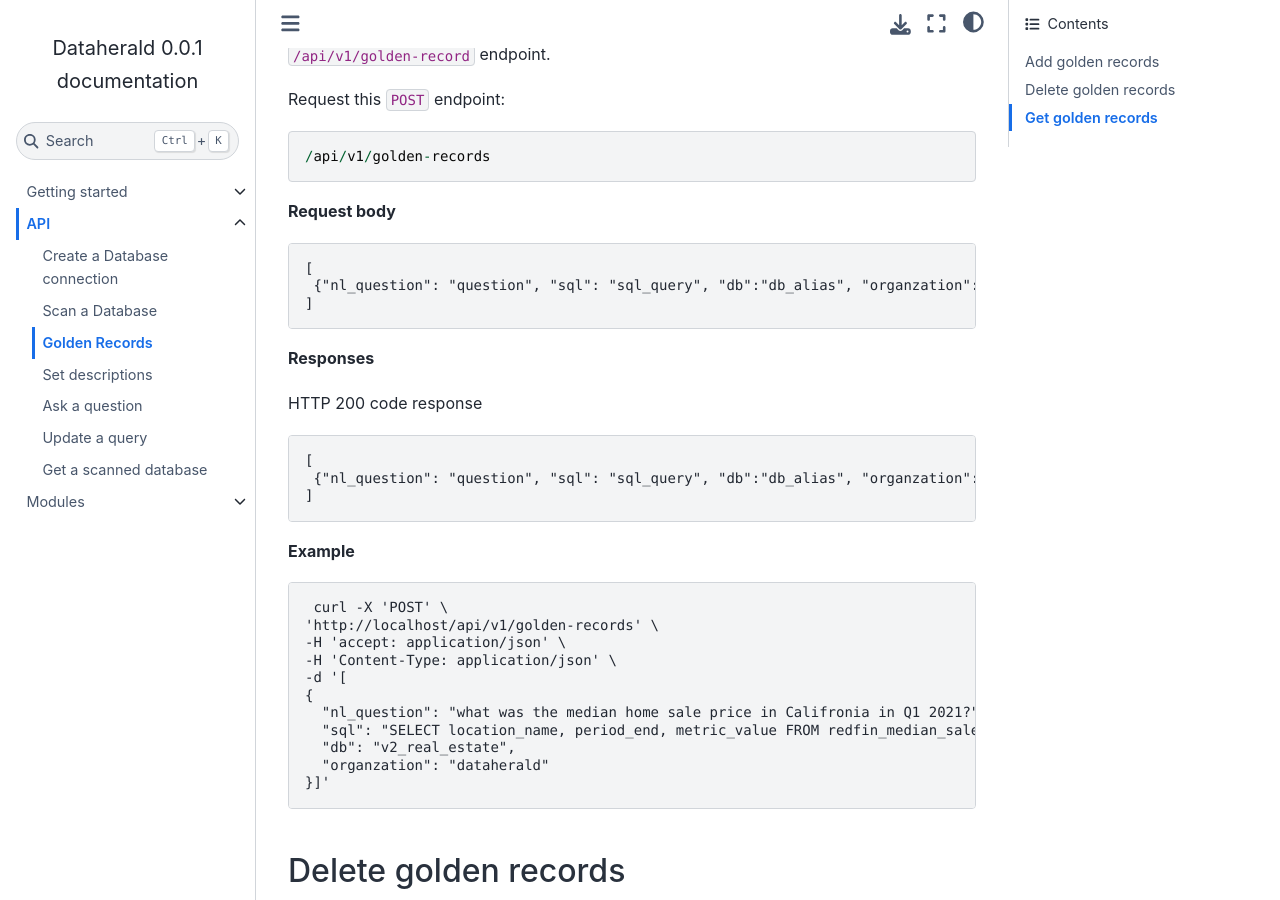
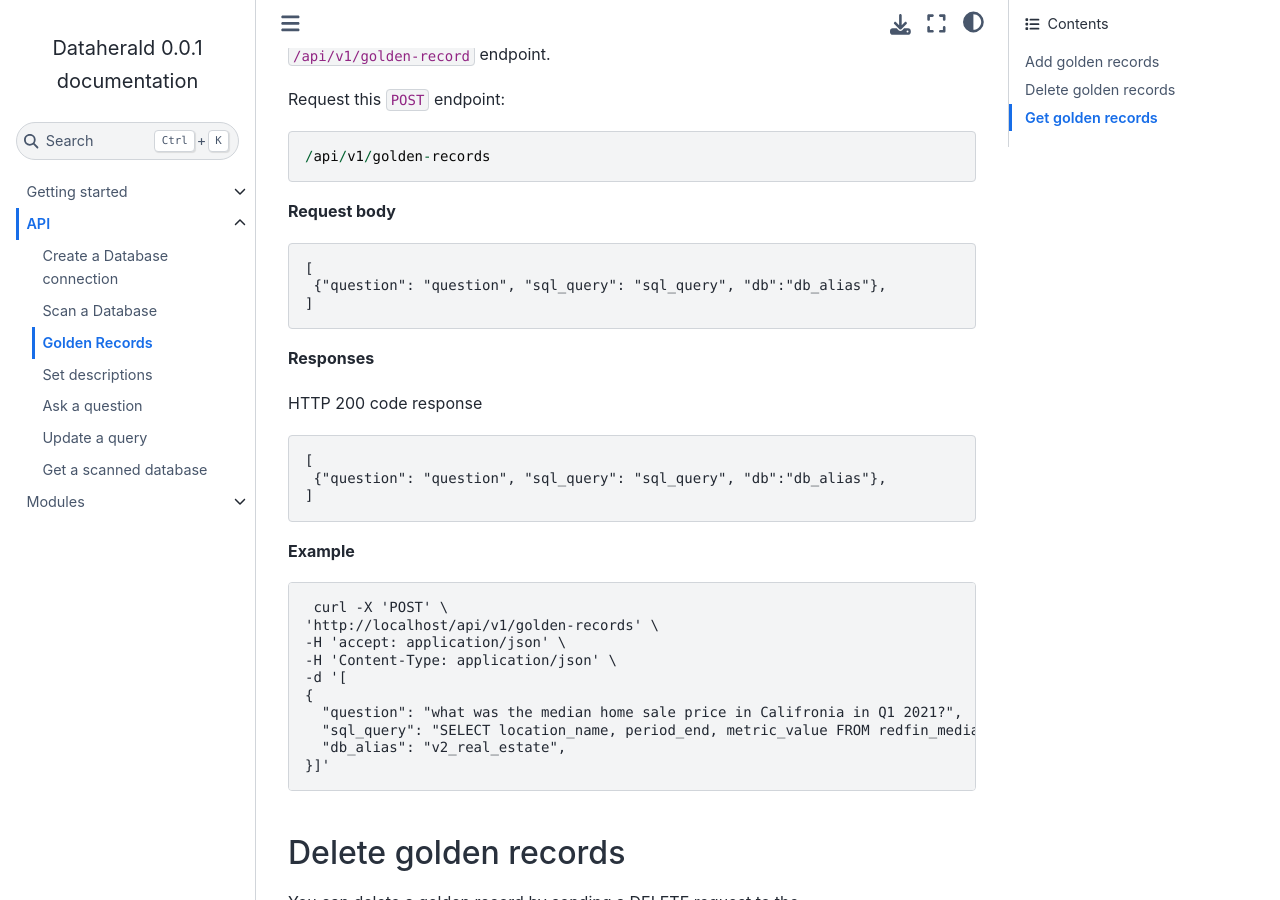
Before and after one commit to Dataherald/dataherald, a Sphinx documentation site: the page built from docs/api.golden_record.rst, in a window 1280 px wide and 900 px high, scrolled down 376 px. Built offline with Sphinx 7.4.7 and the Sphinx Book theme 1.1.4, drawn with Linux system fonts in a browser that asks for light colours; some of the changed text lies outside the part shown.

Commit message:
DH-4506/updating_the delete_endpoint_response

```diff
--- a/docs/api.golden_record.rst
+++ b/docs/api.golden_record.rst
@@ -22,7 +22,7 @@
 .. code-block:: rst
 
    [
-    {"nl_question": "question", "sql": "sql_query", "db":"db_alias", "organzation":"dataherald"},
+    {"question": "question", "sql_query": "sql_query", "db":"db_alias"},
    ]
 
 **Responses**
@@ -32,7 +32,7 @@
 .. code-block:: rst
 
    [
-    {"nl_question": "question", "sql": "sql_query", "db":"db_alias", "organzation":"dataherald"},
+    {"question": "question", "sql_query": "sql_query", "db":"db_alias"},
    ]
 
 **Example**
@@ -46,10 +46,9 @@
   -H 'Content-Type: application/json' \
   -d '[
   {
-    "nl_question": "what was the median home sale price in Califronia in Q1 2021?",
-    "sql": "SELECT location_name, period_end, metric_value FROM redfin_median_sale_price rmsp WHERE geo_type = '\''state'\'' AND location_name='\''California'\'' AND property_type = '\''All Residential'\''   AND period_start BETWEEN '\''2021-01-01'\'' AND '\''2021-03-31'\'' ORDER BY period_end;",
-    "db": "v2_real_estate",
-    "organzation": "dataherald"
+    "question": "what was the median home sale price in Califronia in Q1 2021?",
+    "sql_query": "SELECT location_name, period_end, metric_value FROM redfin_median_sale_price rmsp WHERE geo_type = '\''state'\'' AND location_name='\''California'\'' AND property_type = '\''All Residential'\''   AND period_start BETWEEN '\''2021-01-01'\'' AND '\''2021-03-31'\'' ORDER BY period_end;",
+    "db_alias": "v2_real_estate",
   }]'
 
 Delete golden records
@@ -110,7 +109,7 @@
 .. code-block:: rst
 
    [
-    {"nl_question": "question", "sql": "sql_query", "db":"db_alias", "organzation":"dataherald"},
+   {"id": "id", "question": "question", "sql_query":"sql", db_alias: "database alias"},
    ]
 
 **Example**
```
Also changed, not shown: 3 other files.
